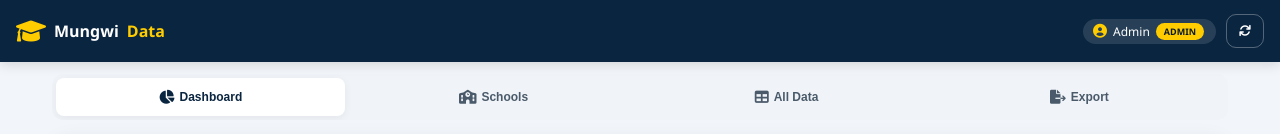
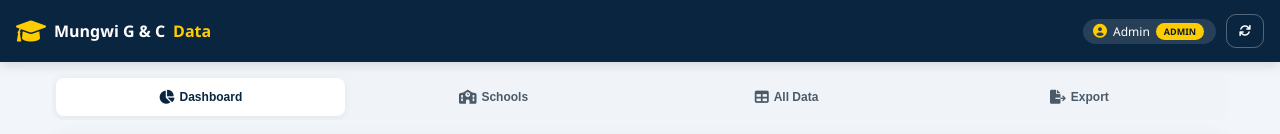
Before and after one commit to 1chaiwa/Guidance, a plain HTML site: page index.html in a window 1280 px wide. Shown: the top 134 px of the page. Drawn offline with Linux system fonts and the light colour scheme.

Commit message:
Update index.html

```diff
--- a/index.html
+++ b/index.html
@@ -607,7 +607,7 @@
         <header class="app-header">
             <div class="brand">
                 <i class="fas fa-graduation-cap"></i>
-                Mungwi<span>Data</span>
+                Mungwi G & C <span>Data</span>
             </div>
             <div class="header-right">
                 <div class="user-badge">
```
